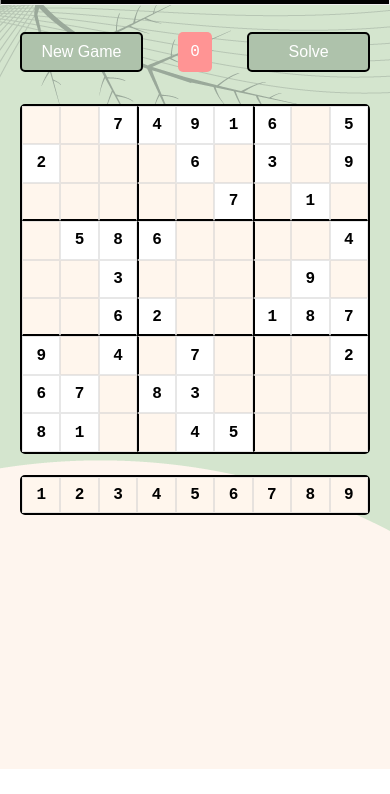
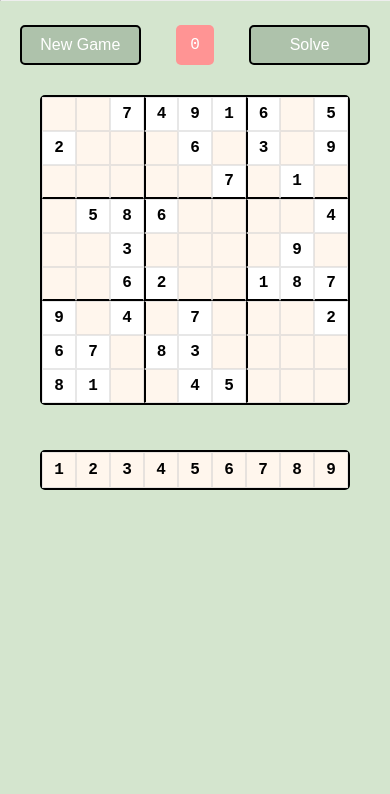
Before and after one commit to jackouni/Sudoku-Game, a plain HTML site: page index.html in a window 390 px wide. Shown: the part 92-886 px from the top of the page. After the commit the page ends 844 px from the top, so only its background shows below. Drawn offline with Linux system fonts and the light colour scheme.

Commit message:
Adjusting sizes to be more responsive. Decided on a solid color background for scaling and responsiveness issues.

```diff
--- a/index.html
+++ b/index.html
@@ -8,8 +8,7 @@
     <script type="module" src="app.js"></script>
 </head>
 <body>
-    <div id="img-wrapper">
-    </div>
+
     <h1>SUDOKU - ONLINE</h1>
     <hr>
     <div id="header">
@@ -21,5 +20,7 @@
 
     <div id="sudoku-board"></div>
     <div id="numbers-container"></div>
+
+
 </body>
 </html>
--- a/style.css
+++ b/style.css
@@ -44,27 +44,26 @@
 
 /*-------------------------------------------------*/
 
-#img-wrapper {
-  position: absolute;
-  top: 2%;
-  z-index: -1;
-  width: 100vw;
-  height: 100vh;
-  background-image: url(background-img.png);
+html, body {
+  height: 100%;
+  min-height: 100vh;
+  margin: 0;
+  padding: 0;
 }
 
 body {
-  --board-dimensions: clamp(350px, 33vw, 500px) ;
+  --board-dimensions: max(310px, 33vw) ;
   --tile-dimensions: calc(calc(var(--board-dimensions) / 9) - 0.5px) ;
   --borders: solid rgb(0, 0, 0) 2px ;
   --board-radius: 5px ;
 
 
   font-family: 'Courier New', Courier, monospace;
+  background-color:#d4e5ce;
   text-align: center;
   width: 100vw;
-  height: 105vh;
-  overflow: hidden;
+  height: 100vh;
+  overflow-y: scroll;
 }
 
 h1 {
@@ -118,7 +117,7 @@ hr {
   grid-template-columns: repeat(9, 1fr);
   width: var(--board-dimensions);
   height: var(--board-dimensions);
-  margin-top: 2.5%;
+  margin-top: min(45px, 2.5vw) ;
   margin-left: auto;
   margin-right: auto;
   border-radius: var(--board-radius);
@@ -162,7 +161,7 @@ hr {
   width: var(--board-dimensions);
   height: max(40px, var(--tile-dimensions)) ;
   margin: 0 auto;
-  margin-top: 2.5vh ;
+  margin-top: max(45px, 2vw) ;
 
   border: var(--borders);
 }
```
Also changed, not shown: background-img.png (deleted).
